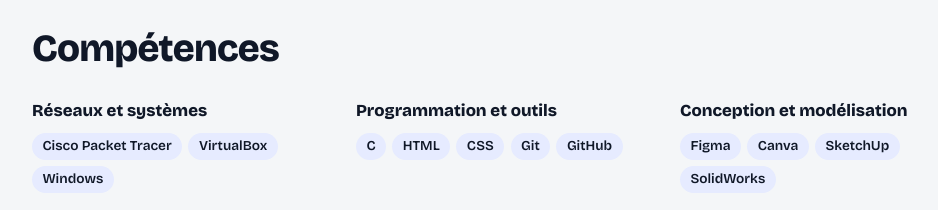
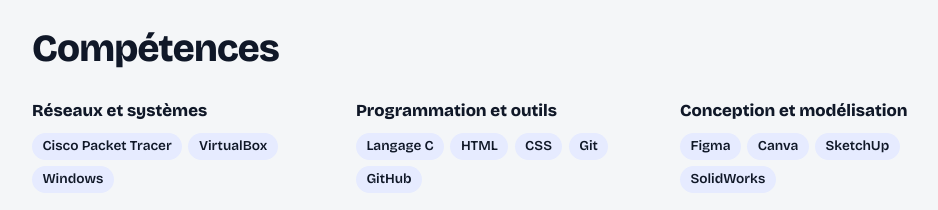
Before and after one commit to bossslk/Portfolio, a plain HTML site: page index.html in a window 1280 px wide. Shown: the part 2020-2230 px from the top of the page, without its empty margins (132-1070 px from the left). Drawn offline with nearby package versions, Linux system fonts and the light colour scheme.

Commit message:
Add files via upload

```diff
--- a/index.html
+++ b/index.html
@@ -129,7 +129,7 @@ footer{padding:2rem 0 3rem;color:var(--muted);font-size:.9rem}
     <h2>Compétences</h2>
     <div class="skills">
       <div><h3>Réseaux et systèmes</h3><ul class="tags"><li>Cisco Packet Tracer</li><li>VirtualBox</li><li>Windows</li></ul></div>
-      <div><h3>Programmation et outils</h3><ul class="tags"><li>C</li><li>HTML</li><li>CSS</li><li>Git</li><li>GitHub</li></ul></div>
+      <div><h3>Programmation et outils</h3><ul class="tags"><li>Langage C</li><li>HTML</li><li>CSS</li><li>Git</li><li>GitHub</li></ul></div>
       <div><h3>Conception et modélisation</h3><ul class="tags"><li>Figma</li><li>Canva</li><li>SketchUp</li><li>SolidWorks</li></ul></div>
       <div><h3>Bureautique</h3><ul class="tags"><li>Word</li><li>Excel</li><li>PowerPoint</li><li>Outlook</li></ul></div>
       <div><h3>Soft skills</h3><ul class="tags"><li>Esprit d’analyse</li><li>Esprit d’équipe</li><li>Réactivité</li><li>Adaptabilité</li><li>Autonomie</li></ul></div>
```
Also changed, not shown: 1 other file.
